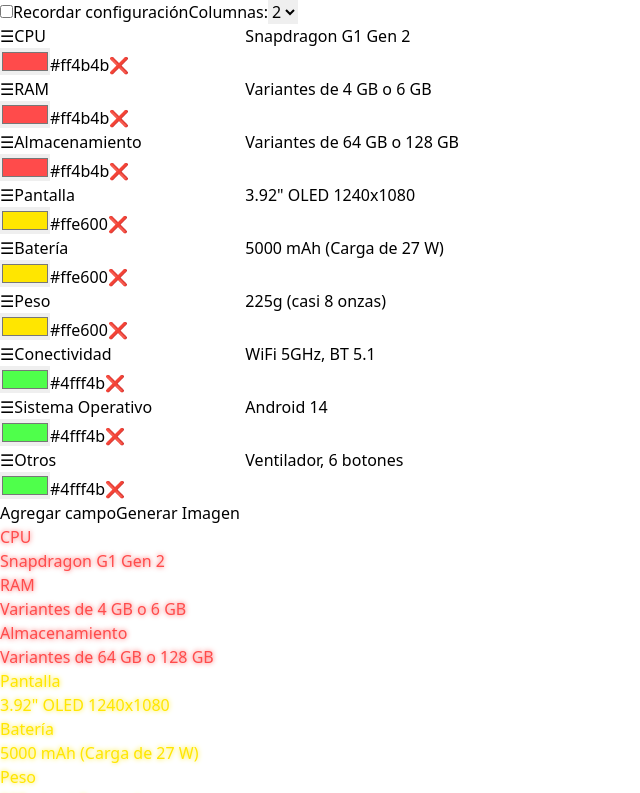
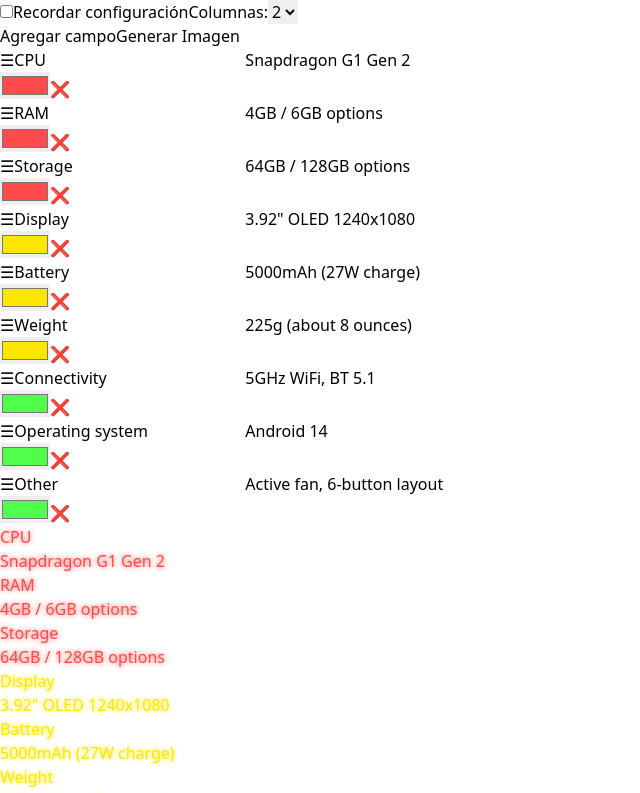
Before and after one commit to Zulux91/info-card-generator, a React (Vite) app: page / in a window 1280 px wide. Shown: the top 793 px of the page, without its empty margins (0-640 px from the left). Built offline with nearby package versions, Linux system fonts and the light colour scheme.

Commit message:
Some design improvements

```diff
--- a/src/App.jsx
+++ b/src/App.jsx
@@ -1,91 +1,82 @@
 import React, { useState, useEffect } from "react";
 import { Input } from "./components/ui/input";
+import { Button } from "./components/ui/button";
 import { Card, CardContent } from "./components/ui/card";
-import { Button } from "./components/ui/button";
-import { toPng } from "html-to-image";
 import { DndContext, closestCenter } from "@dnd-kit/core";
 import {
-  arrayMove,
   SortableContext,
   useSortable,
   verticalListSortingStrategy,
+  arrayMove,
 } from "@dnd-kit/sortable";
 import { CSS } from "@dnd-kit/utilities";
+import { toPng } from "html-to-image";
 import { v4 as uuidv4 } from "uuid";
 
-const ensureFieldIds = (items) =>
-  items.map((item) => ({ ...item, id: item.id || uuidv4() }));
+const defaultFields = [
+  { id: uuidv4(), label: "CPU", value: "Snapdragon G1 Gen 2", color: "#ff4b4b" },
+  { id: uuidv4(), label: "RAM", value: "4GB / 6GB options", color: "#ff4b4b" },
+  { id: uuidv4(), label: "Storage", value: "64GB / 128GB options", color: "#ff4b4b" },
+  { id: uuidv4(), label: "Display", value: "3.92\" OLED 1240x1080", color: "#ffe600" },
+  { id: uuidv4(), label: "Battery", value: "5000mAh (27W charge)", color: "#ffe600" },
+  { id: uuidv4(), label: "Weight", value: "225g (about 8 ounces)", color: "#ffe600" },
+  { id: uuidv4(), label: "Connectivity", value: "5GHz WiFi, BT 5.1", color: "#4fff4b" },
+  { id: uuidv4(), label: "Operating system", value: "Android 14", color: "#4fff4b" },
+  { id: uuidv4(), label: "Other", value: "Active fan, 6-button layout", color: "#4fff4b" },
+];
 
 const SortableField = ({ id, field, updateField, removeField }) => {
   const { attributes, listeners, setNodeRef, transform, transition } = useSortable({ id });
-
   const style = {
     transform: CSS.Transform.toString(transform),
     transition,
-    opacity: 1,
   };
-
   return (
     <div
       ref={setNodeRef}
       style={style}
-      className="grid grid-cols-4 gap-2 items-center"
+      className="grid grid-cols-[auto_1fr_1fr_auto] gap-2 items-center bg-[#1e1e3a] p-2 rounded-lg border border-[#2e2e4d]"
     >
-      <span {...attributes} {...listeners} className="cursor-grab text-xl pr-2 select-none">☰</span>
+      <span {...attributes} {...listeners} className="cursor-grab text-xl select-none">☰</span>
       <Input
         value={field.label}
         onChange={(e) => updateField(id, "label", e.target.value)}
         placeholder="Label"
+        className="text-sm h-8 px-2"
       />
       <Input
         value={field.value}
         onChange={(e) => updateField(id, "value", e.target.value)}
         placeholder="Value"
+        className="text-sm h-8 px-2"
       />
       <div className="flex items-center gap-2">
         <input
           type="color"
           value={field.color}
           onChange={(e) => updateField(id, "color", e.target.value)}
-          className="w-10 h-10 border rounded"
+          className="w-8 h-8 border rounded"
         />
-        <span className="text-sm">{field.color}</span>
         <button
-          className="text-red-500 hover:text-red-700 text-lg ml-2"
+          className="text-red-500 hover:text-red-700 text-base"
           onClick={() => removeField(id)}
-        >
-          ❌
-        </button>
+        >❌</button>
       </div>
     </div>
   );
 };
 
-const SpecCardGenerator = () => {
-  const defaultFields = [
-    { id: uuidv4(), label: "CPU", value: "Snapdragon G1 Gen 2", color: "#ff4b4b" },
-    { id: uuidv4(), label: "RAM", value: "Variantes de 4 GB o 6 GB", color: "#ff4b4b" },
-    { id: uuidv4(), label: "Almacenamiento", value: "Variantes de 64 GB o 128 GB", color: "#ff4b4b" },
-    { id: uuidv4(), label: "Pantalla", value: "3.92\" OLED 1240x1080", color: "#ffe600" },
-    { id: uuidv4(), label: "Batería", value: "5000 mAh (Carga de 27 W)", color: "#ffe600" },
-    { id: uuidv4(), label: "Peso", value: "225g (casi 8 onzas)", color: "#ffe600" },
-    { id: uuidv4(), label: "Conectividad", value: "WiFi 5GHz, BT 5.1", color: "#4fff4b" },
-    { id: uuidv4(), label: "Sistema Operativo", value: "Android 14", color: "#4fff4b" },
-    { id: uuidv4(), label: "Otros", value: "Ventilador, 6 botones", color: "#4fff4b" },
-  ];
-
+const App = () => {
   const [fields, setFields] = useState(() => {
     const saved = localStorage.getItem("fields");
-    return saved ? ensureFieldIds(JSON.parse(saved)) : defaultFields;
+    return saved ? JSON.parse(saved) : defaultFields;
   });
-
-  const [rememberSettings, setRememberSettings] = useState(() => {
-    return localStorage.getItem("rememberSettings") === "true";
-  });
-
   const [columns, setColumns] = useState(() => {
     const savedCols = localStorage.getItem("columns");
     return savedCols ? parseInt(savedCols) : 2;
+  });
+  const [rememberSettings, setRememberSettings] = useState(() => {
+    return localStorage.getItem("rememberSettings") === "true";
   });
 
   useEffect(() => {
@@ -100,25 +91,20 @@
   }, [rememberSettings]);
 
   const updateField = (id, key, value) => {
-    setFields((prev) =>
-      prev.map((field) => (field.id === id ? { ...field, [key]: value } : field))
-    );
+    setFields((prev) => prev.map((f) => f.id === id ? { ...f, [key]: value } : f));
   };
 
   const removeField = (id) => {
-    setFields((prev) => prev.filter((field) => field.id !== id));
+    setFields((prev) => prev.filter((f) => f.id !== id));
   };
 
   const addField = () => {
-    setFields([
-      ...fields,
-      { id: uuidv4(), label: "Nuevo", value: "Valor", color: "#ffe600" },
-    ]);
+    setFields([...fields, { id: uuidv4(), label: "Nuevo", value: "Valor", color: "#ffe600" }]);
   };
 
   const captureImage = () => {
-    const card = document.getElementById("spec-card");
-    toPng(card, { pixelRatio: 2.5 }).then((dataUrl) => {
+    const node = document.getElementById("spec-card");
+    toPng(node, { pixelRatio: 2 }).then((dataUrl) => {
       const link = document.createElement("a");
       link.download = "spec_card.png";
       link.href = dataUrl;
@@ -137,19 +123,20 @@
 
   return (
     <div className="p-4 space-y-6 min-h-screen bg-gradient-to-br from-[#0f0c29] via-[#302b63] to-[#24243e] text-white">
-      <div className="flex gap-4 items-center">
+      <div className="flex flex-wrap gap-4 items-center justify-between border border-white/20 p-4 rounded-xl bg-[#1b1b3a]">
+        <div className="flex items-center gap-4">
           <label className="flex items-center gap-2">
             <input
               type="checkbox"
               checked={rememberSettings}
               onChange={(e) => setRememberSettings(e.target.checked)}
             />
-          Recordar configuración
+            <span className="text-sm">Recordar configuración</span>
           </label>
           <label className="flex items-center gap-2">
-          Columnas:
+            <span className="text-sm">Columnas:</span>
             <select
-            className="text-black rounded px-2 py-1"
+              className="text-black text-sm rounded px-2 py-1"
               value={columns}
               onChange={(e) => setColumns(parseInt(e.target.value))}
             >
@@ -159,10 +146,15 @@
             </select>
           </label>
         </div>
+        <div className="flex gap-2">
+          <Button onClick={addField}>Agregar campo</Button>
+          <Button onClick={captureImage}>Generar Imagen</Button>
+        </div>
+      </div>
 
       <DndContext collisionDetection={closestCenter} onDragEnd={handleDragEnd}>
         <SortableContext items={fields.map((f) => f.id)} strategy={verticalListSortingStrategy}>
-          <div className="space-y-4">
+          <div className="space-y-3">
             {fields.map((field) => (
               <SortableField
                 key={field.id}
@@ -172,18 +164,11 @@
                 removeField={removeField}
               />
             ))}
-            <div className="flex gap-2">
-              <Button onClick={addField}>Agregar campo</Button>
-              <Button onClick={captureImage}>Generar Imagen</Button>
-            </div>
           </div>
         </SortableContext>
       </DndContext>
 
-      <Card
-        id="spec-card"
-        className="w-fit bg-[#0d0d26] p-6 rounded-2xl shadow-2xl border border-[#1f1f3d]"
-      >
+      <Card id="spec-card" className="mx-auto w-fit bg-[#0d0d26] p-6 rounded-2xl shadow-2xl border border-[#1f1f3d]">
         <CardContent className={`grid gap-6 ${columns===1 ? 'grid-cols-1' : columns===2 ? 'grid-cols-2' : columns===3 ? 'grid-cols-3' : 'grid-cols-4' }`}>
           {fields.map((field) => (
             <div key={field.id}
@@ -201,8 +186,16 @@
           ))}
         </CardContent>
       </Card>
+
+      <footer className="fixed bottom-0 left-0 w-full text-center text-sm text-white/60 bg-[#0f0c29] py-2 border-t border-white/10">
+        Made by <span className="font-semibold">Zulux91</span> with 💗 using <span className="inline-flex items-center gap-1 text-cyan-400">
+          <svg xmlns="http://www.w3.org/2000/svg" viewBox="0 0 841.9 595.3" fill="currentColor" className="w-4 h-4">
+            <path d="M666.3 296.5c0-40.3-31.3-74.1-71.3-78.7 5.1-12.4 7.8-26 7.8-40.2 0-60.3-49-109.3-109.3-109.3-28.3 0-54 10.8-73.4 28.5-19.4-17.7-45.1-28.5-73.4-28.5-60.3 0-109.3 49-109.3 109.3 0 14.2 2.7 27.8 7.8 40.2-40 4.6-71.3 38.4-71.3 78.7 0 43.8 35.5 79.3 79.3 79.3h44.8c19.8 0 38.1-8.7 51.4-22.6 13.3 13.9 31.6 22.6 51.4 22.6s38.1-8.7 51.4-22.6c13.3 13.9 31.6 22.6 51.4 22.6h44.8c43.7 0 79.3-35.5 79.3-79.3z"/>
+          </svg> React
+        </span>
+      </footer>
     </div>
   );
 };
 
-export default SpecCardGenerator;
+export default App;
```
Lines whose indentation alone changed are shown as unchanged.
